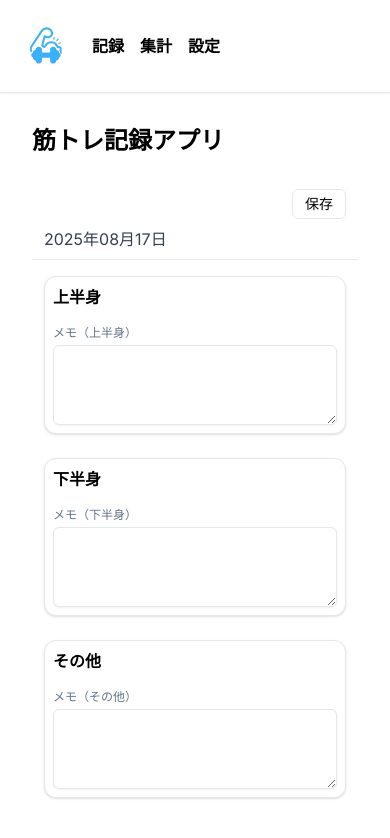
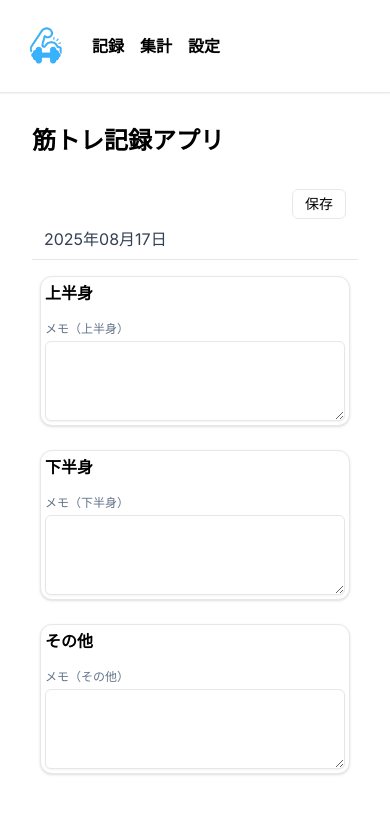
Before and after one commit to Mickey-1996/workout-tracker20250807, a Next.js app: page / in a window 390 px wide. Shown: the top 838 px of the page. Built offline with nearby package versions, Linux system fonts and the light colour scheme.

Commit message:
Update RecordTab.tsx

```diff
--- a/src/tabs/RecordTab.tsx
+++ b/src/tabs/RecordTab.tsx
@@ -100,24 +100,14 @@ function saveAsJsonLikeSettings(filename: string, data: unknown): boolean {
     const blob = new Blob([text], { type: "application/json" });
     const url = URL.createObjectURL(blob);
     const a = document.createElement("a");
-    a.href = url;
-    a.download = filename;
-    a.rel = "noopener";
-    a.style.display = "none";
-    document.body.appendChild(a);
-    a.click();
-    a.remove();
-    URL.revokeObjectURL(url);
+    a.href = url; a.download = filename; a.rel = "noopener"; a.style.display = "none";
+    document.body.appendChild(a); a.click(); a.remove(); URL.revokeObjectURL(url);
     return true;
   } catch {
     try {
-      const dataUrl =
-        "data:application/json;charset=utf-8," + encodeURIComponent(text);
-      window.open(dataUrl, "_blank");
-      return true;
-    } catch {
-      return false;
-    }
+      const dataUrl = "data:application/json;charset=utf-8," + encodeURIComponent(text);
+      window.open(dataUrl, "_blank"); return true;
+    } catch { return false; }
   }
 }
 
@@ -192,15 +182,13 @@ export default function RecordTab() {
     notesEtc: "",
   });
 
-  // 署名（UIへの表示はしない）
+  // 署名（UI表示はしない）
   const [lastDiskSaveAt, setLastDiskSaveAt] = useState<number>(0);
   const [lastSavedSig, setLastSavedSig] = useState<string>("");
   const [currentSig, setCurrentSig] = useState<string>("");
 
   useEffect(() => {
-    try {
-      setExercises(loadExercises());
-    } catch {}
+    try { setExercises(loadExercises()); } catch {}
     try {
       const loaded = loadDayRecord(todayStr) as DayRecord | null | undefined;
       if (loaded)
@@ -377,7 +365,7 @@ export default function RecordTab() {
   const renderCategory = (key: "upper" | "lower" | "etc", label: string) => {
     const items = exercises[key].filter((it) => it.enabled ?? true);
     return (
-      <Card className="mb-6 p-2 sm:p-5">
+      <Card className="mb-6 p-1 sm:p-5">{/* ← 内枠をさらに広く（p-1） */}
         <div className="mb-2 font-semibold">{label}</div>
 
         <div className="space-y-4">
@@ -403,7 +391,7 @@ export default function RecordTab() {
             return (
               <div
                 key={id}
-                className="rounded-lg border border-slate-200 p-2 sm:p-4 overflow-hidden"
+                className="rounded-lg border border-slate-200 p-1 sm:p-4 overflow-hidden"
               >
                 <div className="text-sm text-slate-700 break-words font-medium">
                   {it.name}
@@ -415,7 +403,7 @@ export default function RecordTab() {
                 </div>
 
                 {/* 入力列：右寄せ・はみ出し防止 */}
-                <div className="mt-2 w-full overflow-hidden pr-1">
+                <div className="mt-2 w-full overflow-hidden pr-0">{/* pr-0 でさらに広く */}
                   <div
                     className="
                       ml-auto grid
@@ -530,7 +518,6 @@ export default function RecordTab() {
 
   return (
     <>
-      {/* バナー分＋ノッチ分だけ本文の上余白を確保（inline style で上書き） */}
       <div
         className={shouldPromptSave ? "pt-7 sm:pt-8" : ""}
         style={
@@ -541,9 +528,8 @@ export default function RecordTab() {
       >
         <Banner />
         <Header />
-
-        {/* 本文余白：px-3 にして外枠を広げる */}
-        <div className="w-full max-w-none px-3 sm:px-6 py-4">
+        {/* 外枠の左右余白をさらに絞る（=表示領域を広げる） */}
+        <div className="w-full max-w-none px-2 sm:px-8 py-4">
           {renderCategory("upper", "上半身")}
           {renderCategory("lower", "下半身")}
           {renderCategory("etc", "その他")}
```
